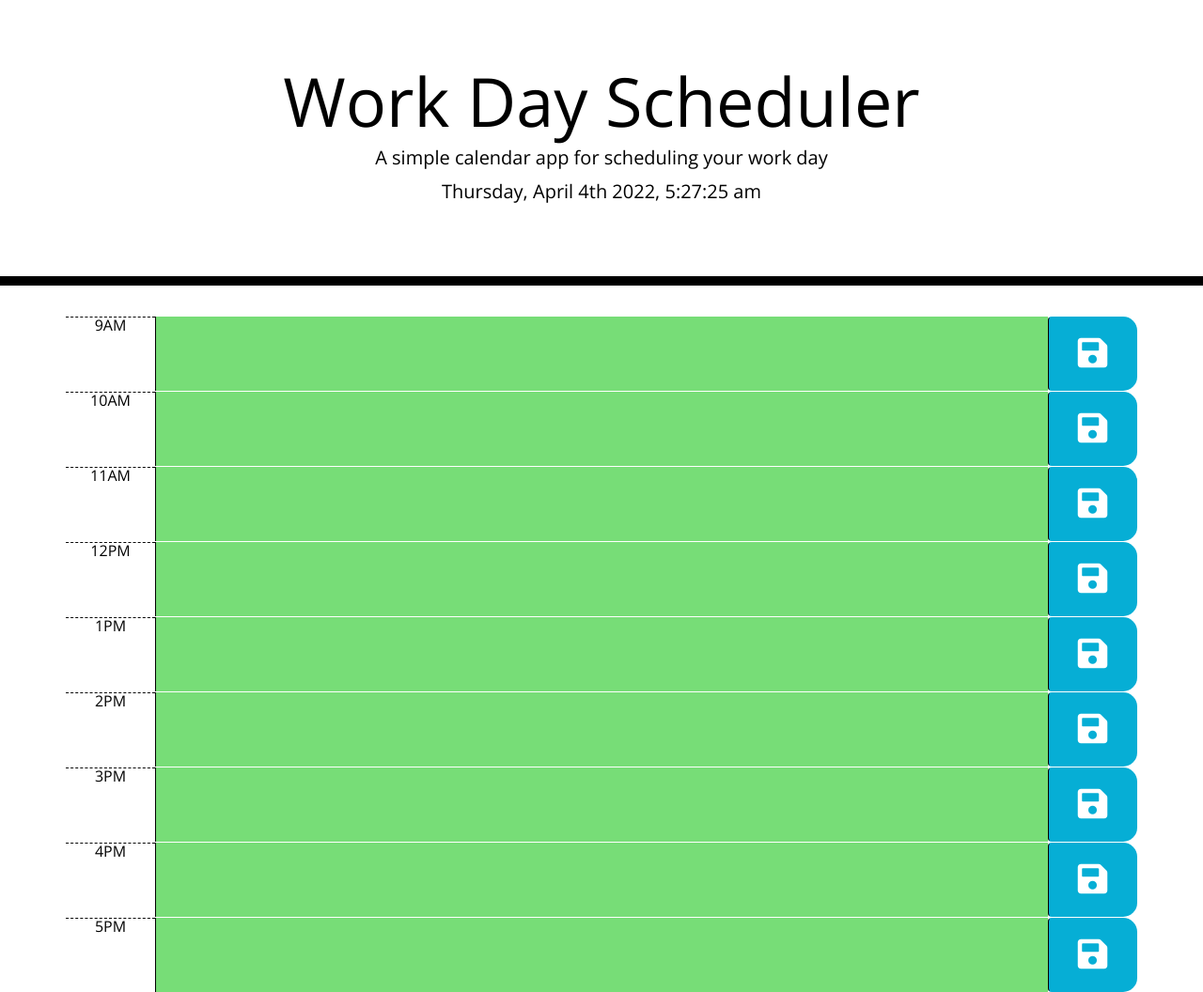
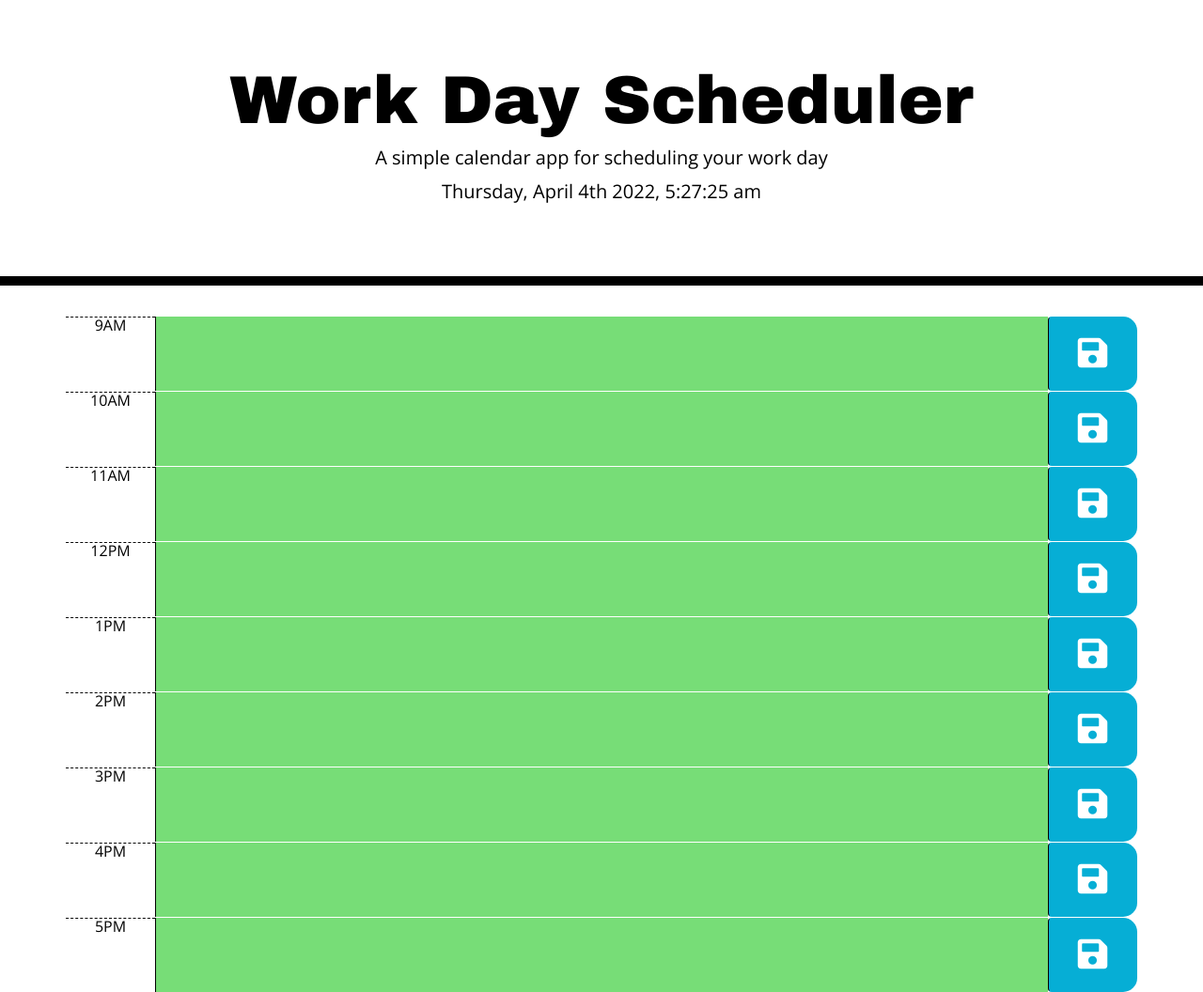
Before and after one commit to johnatticus/Day-Planner, a plain HTML site: page index.html in a window 1280 px wide. Shown: the whole page at 94% size. Drawn offline with nearby package versions, Linux system fonts and the light colour scheme.

Commit message:
added google fonts

```diff
--- a/index.html
+++ b/index.html
@@ -7,6 +7,11 @@
     <link rel="stylesheet" href="https://stackpath.bootstrapcdn.com/bootstrap/4.3.1/css/bootstrap.min.css"/>
     <link rel="stylesheet" href="https://use.fontawesome.com/releases/v5.8.1/css/all.css" integrity="sha384-50oBUHEmvpQ+1lW4y57PTFmhCaXp0ML5d60M1M7uH2+nqUivzIebhndOJK28anvf" crossorigin="anonymous"/>
     <link href="https://fonts.googleapis.com/css?family=Open+Sans&display=swap" rel="stylesheet"/>
+    <!-- Google fonts -->
+    <link rel="preconnect" href="https://fonts.googleapis.com">
+    <link rel="preconnect" href="https://fonts.gstatic.com" crossorigin>
+    <link href="https://fonts.googleapis.com/css2?family=Archivo+Black&display=swap" rel="stylesheet">
+    <!-- local css -->
     <link rel="stylesheet" href="style.css"/>
     <title>Work Day Scheduler</title>
   </head>
--- a/style.css
+++ b/style.css
@@ -2,6 +2,10 @@
   font-family: 'Open Sans', sans-serif;
   font-size: 16px;
   line-height: 1;
+}
+
+h1 {
+  font-family: 'Archivo Black', sans-serif;
 }
 
 textarea {
```
